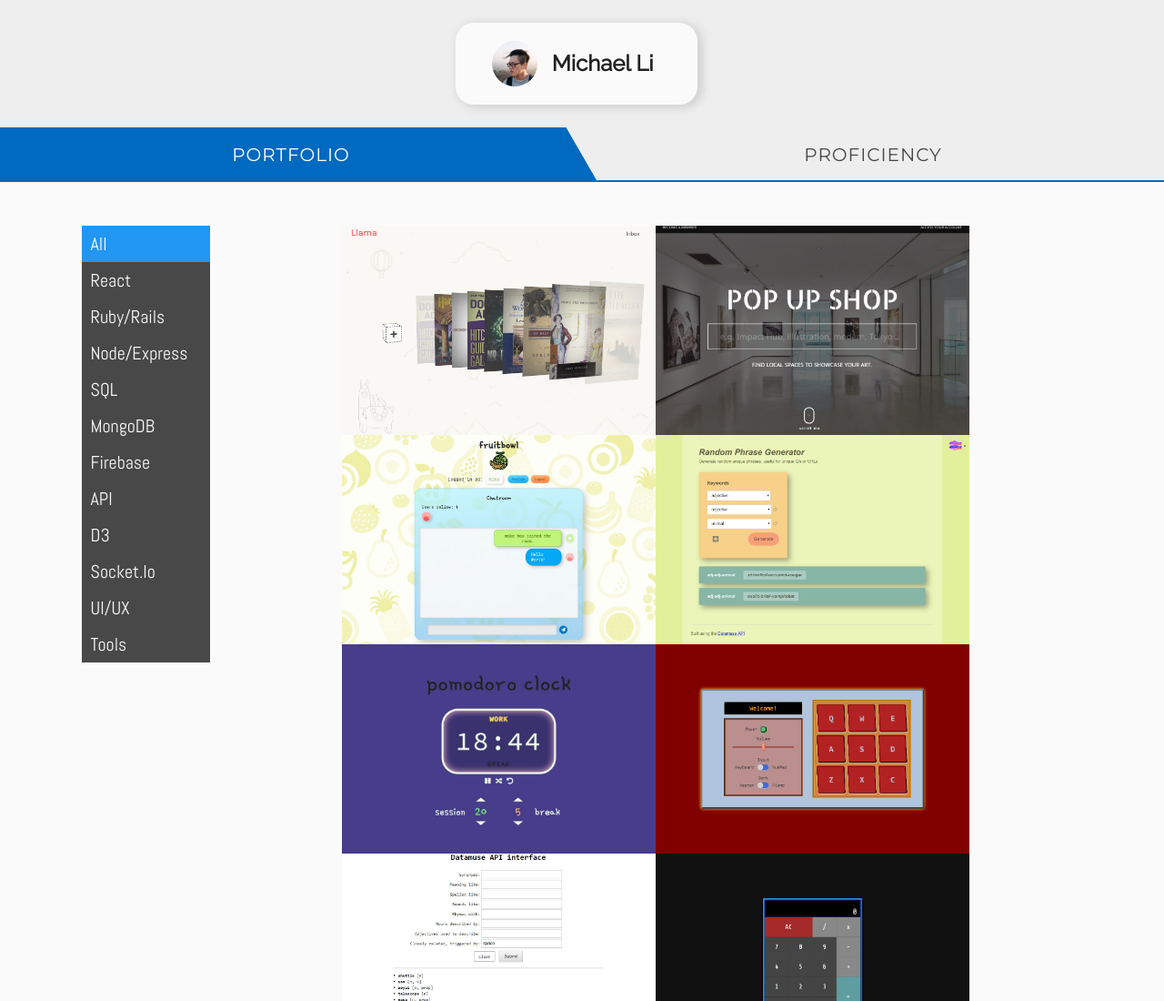
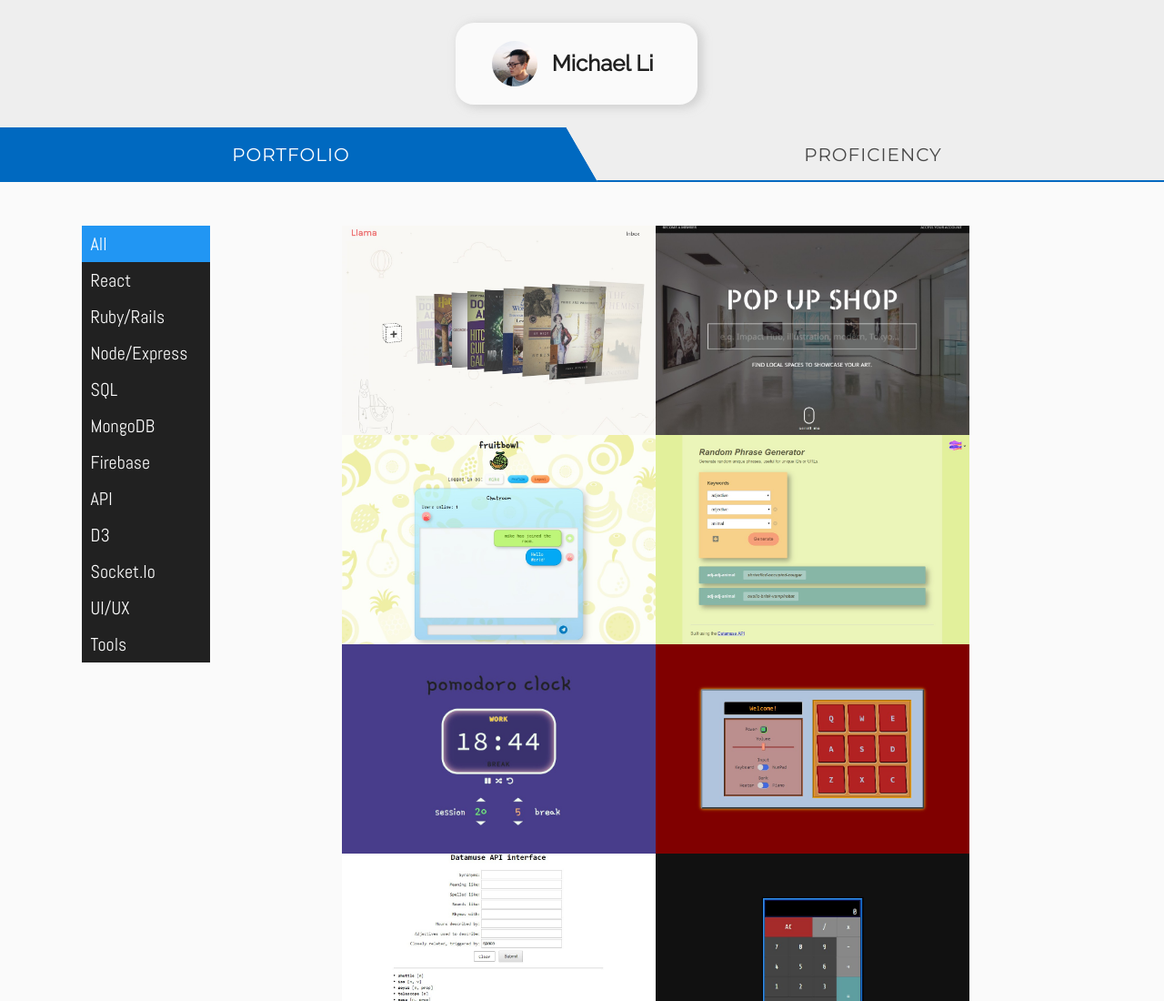
Before and after one commit to mcli830/portfolio, a website: page docs/index.html in a window 1280 px wide. Shown: the top 1100 px of the page at 91% size. Drawn offline with Linux system fonts and the light colour scheme; a web font is replaced by a local one.

Commit message:
minor tweaks

```diff
--- a/src/sass/components/_portfolio_projects.scss
+++ b/src/sass/components/_portfolio_projects.scss
@@ -35,7 +35,7 @@ $filter-selected: $theme-pri;
     text-align: center;
     padding: 1em 0;
     color: $color-text-invert;
-    background-color: $black-light;
+    background-color: $black;
     cursor: pointer;
     transition: $transition-fast $bezier-quart;
     span {
```
Also changed, not shown: docs/style.css.
